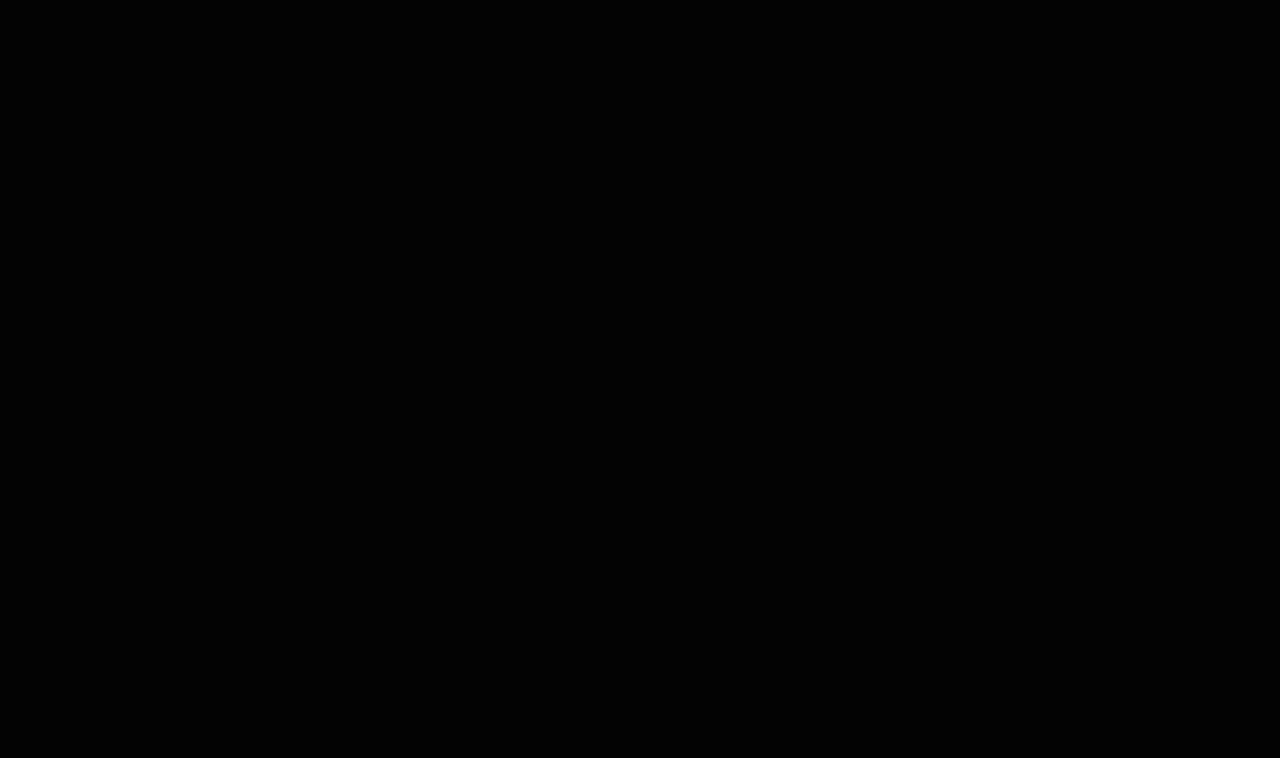
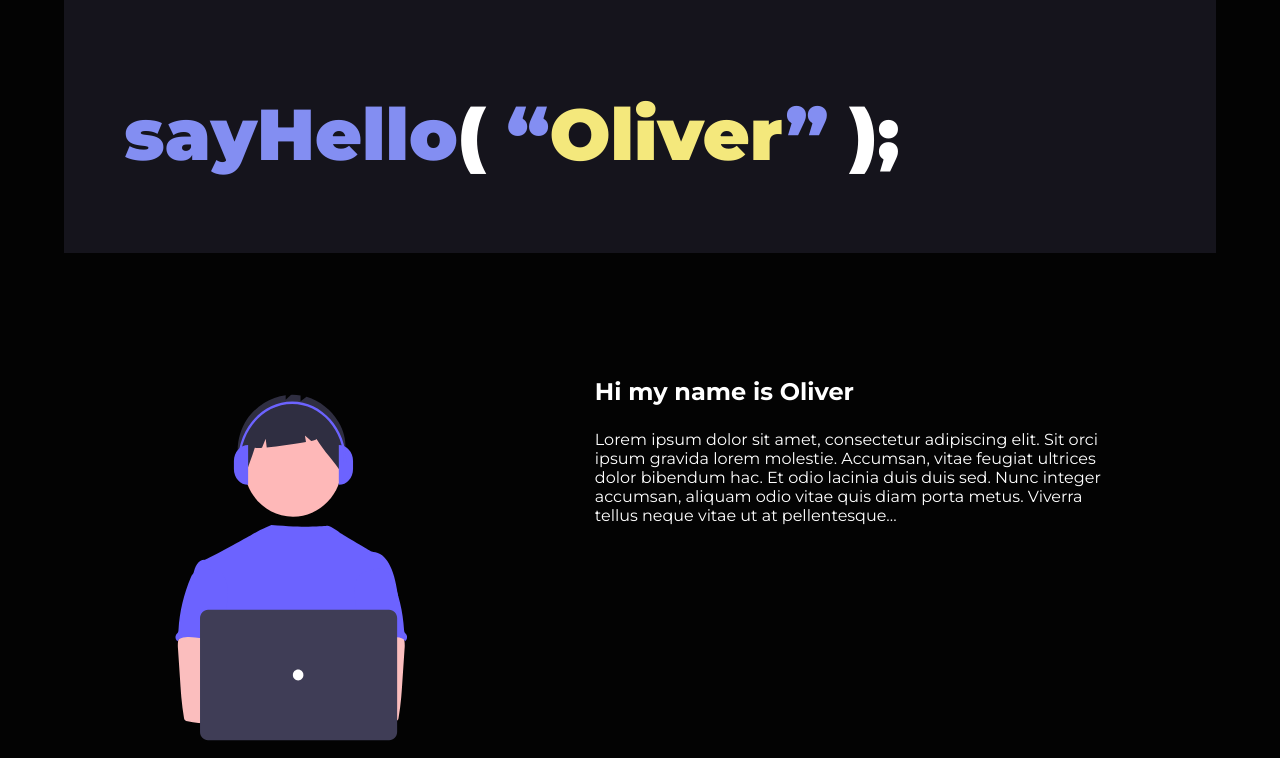
Before and after one commit to NemesOliver/portfolio-nextJS, a Next.js app: page / in a window 1280 px wide. Shown: the part 1393-2151 px from the top of the page. Built offline with nearby package versions, Linux system fonts and the light colour scheme.

Commit message:
landing page - about

```diff
--- a/components/styles/GlobalStyles.js
+++ b/components/styles/GlobalStyles.js
@@ -37,7 +37,7 @@
     }
 
     h3 {
-        font-weight: 1.5rem;  /* 24px */
+        font-size: 1.5rem;  /* 24px */
         font-weight: 700;
     }
 
--- a/components/styles/Home.styles.js
+++ b/components/styles/Home.styles.js
@@ -3,12 +3,12 @@
 export const StyledHome = styled.div`
   section {
     width: 100%;
-    height: 90vh;
   }
 
   .landing-page {
     display: flex;
     justify-content: space-between;
+    height: 90vh;
 
     .text-wrapper {
       width: 45%;
@@ -56,4 +56,58 @@
       margin-right: -5vw;
     }
   }
+
+  .about-intro {
+    margin-top: 10vh;
+    .box {
+      background: rgba(63, 61, 86, 0.3);
+      padding: 15px 60px;
+
+      .argument {
+        color: #e12222;
+      }
+      .function {
+        color: #dc78f5;
+      }
+      .yellow {
+        color: #f4e87c;
+      }
+      .blue {
+        color: #838ef2;
+      }
+    }
+
+    .img-wrapper-pc {
+      position: relative;
+      width: 750px;
+      height: 430px;
+    }
+
+    .about-wrapper {
+      display: flex;
+      padding-top: 100px;
+      justify-content: space-between;
+      position: relative;
+      margin-right: 100px;
+
+      .about-text {
+        width: 70%;
+
+        a {
+          color: #ffffff;
+          opacity: 50%;
+          font-size: 1.5rem;
+          font-weight: bold;
+          position: absolute;
+          bottom: 0;
+          right: 0;
+
+          &:hover {
+            opacity: 100%;
+            transition: 0.5s all ease;
+          }
+        }
+      }
+    }
+  }
 `;
--- a/pages/index.js
+++ b/pages/index.js
@@ -36,13 +36,39 @@
         <section className="about-intro">
           <div className="box">
             <h2>
-              function sayHello( name ) &#123;
+              <span className="function">function</span>{" "}
+              <span className="blue">sayHello</span>(
+              <span className="argument">name</span> ) &#123;
               <br />
-              &#160; &#160; return `Hi my name is $&#123; name &#125;`
+              &#160; &#160; return `Hi my name is $&#123;
+              <span className="argument">name</span> &#125;`
               <br /> &#125;
               <br />
-              <br /> sayHello( “Oliver” );
+              <br /> <span className="blue">sayHello</span>({" "}
+              <span className="blue">“</span>
+              <span className="yellow">Oliver</span>
+              <span className="blue">”</span> );
             </h2>
+          </div>
+          <div className='about-wrapper'>
+            <div className="img-wrapper-pc">
+              <Image
+                src="/assets/person_pc.svg"
+                alt="person on computer"
+                layout="fill"
+              />
+            </div>
+            <div className='about-text'>
+              <h3>Hi my name is Oliver</h3>
+              <p>
+                Lorem ipsum dolor sit amet, consectetur adipiscing elit. Sit
+                orci ipsum gravida lorem molestie. Accumsan, vitae feugiat
+                ultrices dolor bibendum hac. Et odio lacinia duis duis sed. Nunc
+                integer accumsan, aliquam odio vitae quis diam porta metus.
+                Viverra tellus neque vitae ut at pellentesque...
+              </p>
+              <Link href='/about'><a>&#8594; LEARN MORE</a></Link>
+            </div>
           </div>
         </section>
         <section className="my-work-intro"></section>
```
Also changed, not shown: public/assets/person_pc.svg (added).
